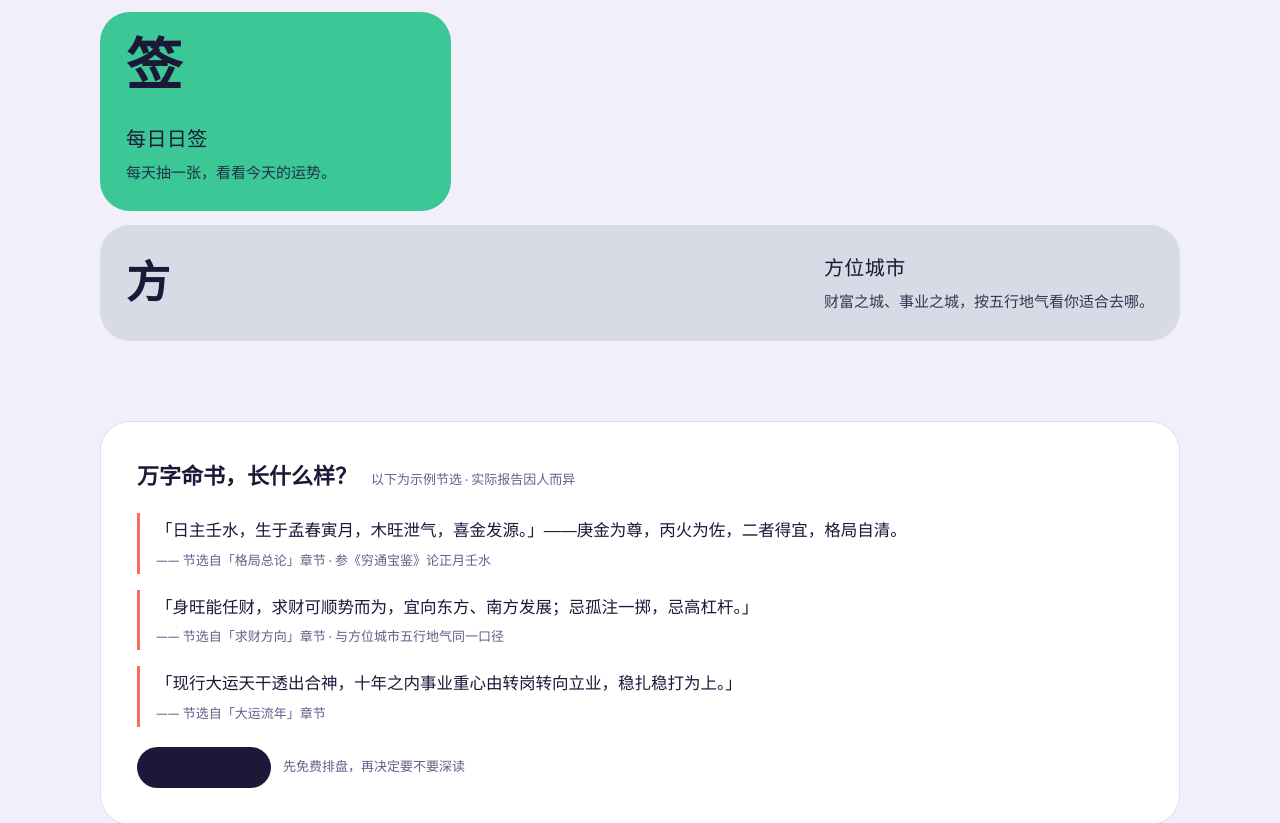
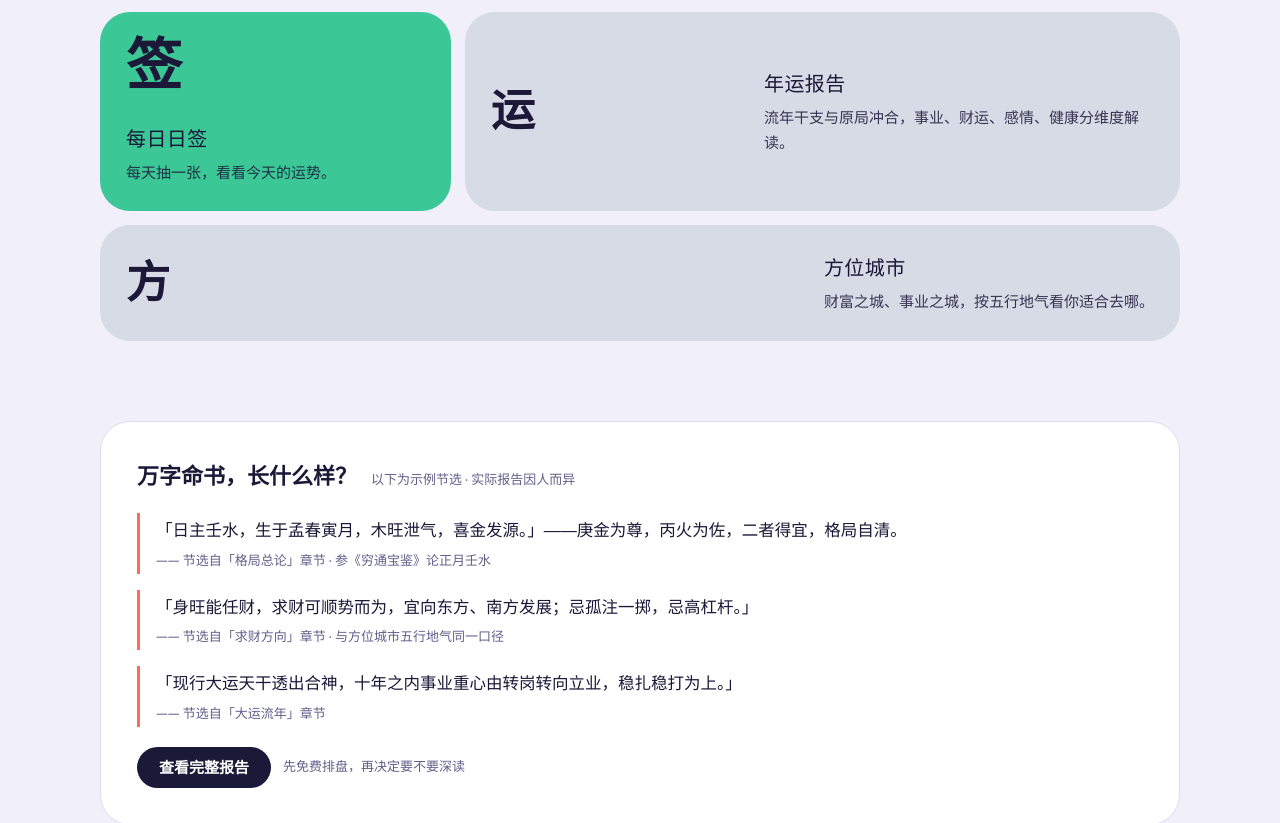
Before and after one commit to jinchenlawrence-byte/mingcharts, a Next.js app: page / in a window 1280 px wide. Shown: the part 1538-2361 px from the top of the page. Built offline with nearby package versions, Linux system fonts and the light colour scheme; no server answers.

Commit message:
fix(home): 修「查看完整报告」按钮白字丢失 + 补回缺失的「年运报告」Bento 卡

```diff
--- a/src/app/globals.css
+++ b/src/app/globals.css
@@ -230,6 +230,13 @@ h1, h2, h3, .font-serif-sc {
 }
 /* 深底白字的链接（Nav 登录钮 / 免费排盘卡 / CheckoutButton 无命盘引导） */
 .hw-page a.bg-ink {
+  color: #fff;
+}
+/* ★ 2026-10-20 修复（用户实测：首页「查看完整报告」黑按钮上看不见字）：
+   .hw-btnInk 是【单类】(0,1,0)，被上方 .hw-page a (0,1,1) 的 color:inherit 压过 ——
+   于是它的白字变成继承来的 --hw-ink 深色，与自身深底同色 ⇒ 整颗按钮一片漆黑。
+   用链式 (0,2,1) 接管，与 .hw-c-btnBig 同款做法。 */
+.hw-page a.hw-btnInk {
   color: #fff;
 }
 .hw-page :focus-visible {
@@ -538,6 +545,11 @@ h1, h2, h3, .font-serif-sc {
   .hw-b5 {
     grid-column: span 6;
   }
+  /* ★ 年运报告卡（2026-10-20）：b4「每日日签」只占 2 列，第 3 行右侧空着 4 列 ——
+     本卡 span 4 恰好填满该行（DOM 里插在 b4 与 b5 之间，故 b5 仍落第 4 行整行）。 */
+  .hw-b6 {
+    grid-column: span 4;
+  }
 }
 .hw-card {
   display: flex;
@@ -583,6 +595,16 @@ h1, h2, h3, .font-serif-sc {
   gap: 20px;
 }
 .hw-b5 .hw-z {
+  font-size: 44px;
+}
+/* ★ 年运报告卡（2026-10-20）：与 b5 同款横向笼罩卡（大字在左、文案在右） */
+.hw-b6 {
+  flex-direction: row;
+  align-items: center;
+  min-height: 0;
+  gap: 20px;
+}
+.hw-b6 .hw-z {
   font-size: 44px;
 }
 .hw-sample {
--- a/src/app/page.tsx
+++ b/src/app/page.tsx
@@ -293,6 +293,16 @@ export default function Home() {
                 <p>每天抽一张，看看今天的运势。</p>
               </div>
             </a>
+            {/* ★ 年运报告卡（2026-10-20 用户反馈：Bento 少这一项）。
+                DOM 顺序刻意放在 b4 与 b5 之间 —— 自动布局下它填满第 3 行空出的 4 列，
+                b5 仍落第 4 行整行（见 globals.css 的 .hw-b5 / .hw-b6 规则）。 */}
+            <a className="hw-card hw-b6 hw-metal" href="/liunian">
+              <span className="hw-z">运</span>
+              <div>
+                <h3>年运报告</h3>
+                <p>流年干支与原局冲合，事业、财运、感情、健康分维度解读。</p>
+              </div>
+            </a>
             <a className="hw-card hw-b5 hw-metal" href="/geo">
               <span className="hw-z">方</span>
               <div>
```
